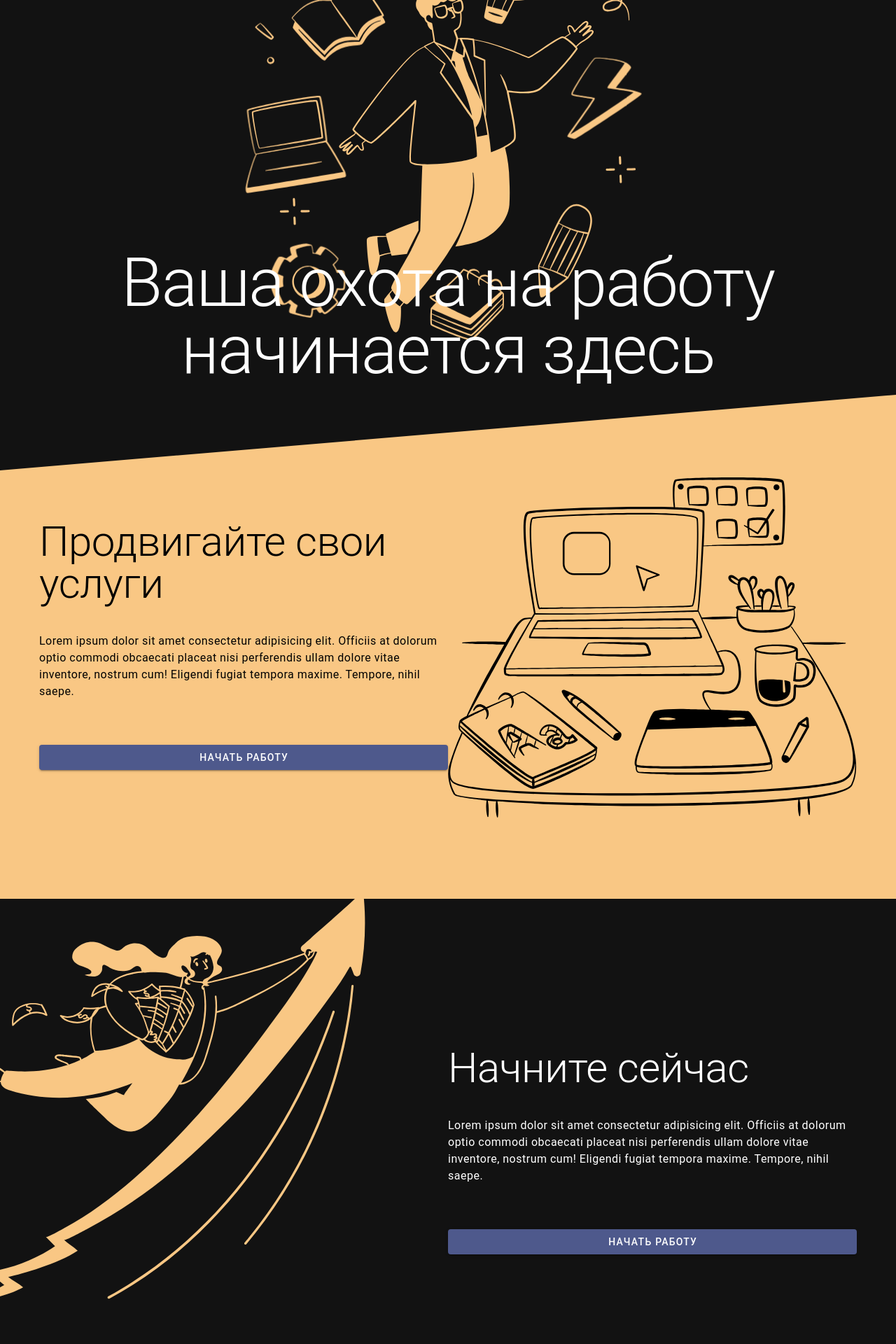
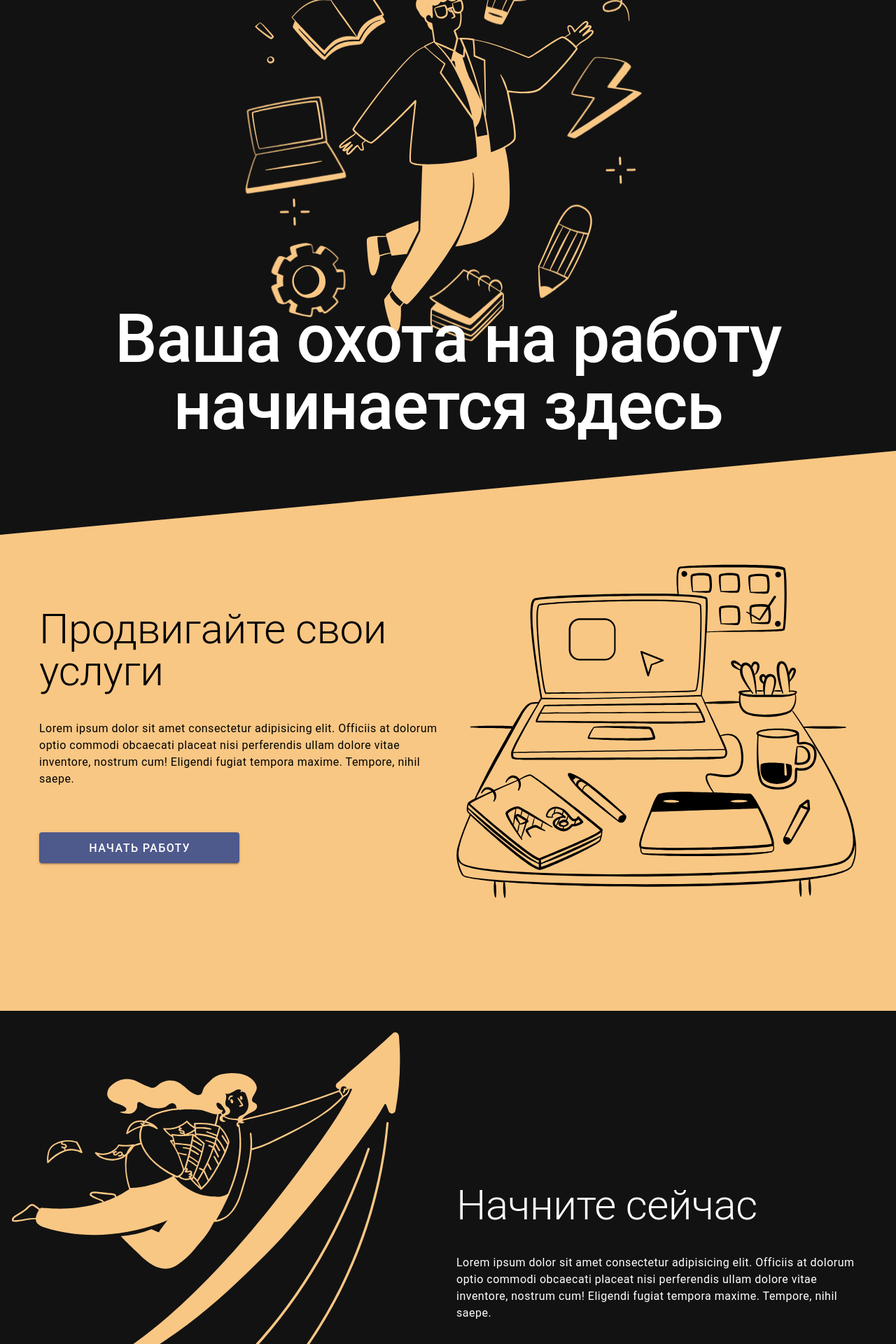
Before and after one commit to mon1gol/Work-Hunter-Frontend, a Vue app in the folder work_hunter/: page / in a window 1280 px wide. Shown: the part 220-2140 px from the top of the page at 70% size. Built offline with nearby package versions, Linux system fonts and the light colour scheme; a small style sheet from the web is missing.

Commit message:
fix homepage buttons

```diff
--- a/work_hunter/src/components/HelloWorld.vue
+++ b/work_hunter/src/components/HelloWorld.vue
@@ -1,7 +1,7 @@
 <template>
   <v-container
     class="d-flex flex-column justify-space-between align-center"
-    style="height: 90dvh; max-width: 1200px;"
+    style="height: 800px; max-width: 1200px;"
   >
     <div class="homepage-images object-appearance" style="top: 300px; left: -20px;">
       <img class="base-image human" src="../assets/homepage_human/human.svg" alt="human">
@@ -11,23 +11,23 @@
       <img class="base-image items4 swimming-inf2" src="../assets/homepage_human/items4.svg" alt="items4">
     </div>
 
-    <h1 style="z-index: 10;" class="text-h1 text-center">
+    <h1 style="z-index: 10;" class="text-h1 text-center font-weight-medium">
       Ваша охота на работу <br> начинается здесь
     </h1>
   </v-container>
 
   <div
     class=""
-    style="height: 90dvh; clip-path: polygon(0 15%, 100% 0%, 100% 100%, 0% 100%); background-color: #F9C784;"
+    style="height: 800px; clip-path: polygon(0 15%, 100% 0%, 100% 100%, 0% 100%); background-color: #F9C784;"
   >
     <v-container style="height: 100%; max-width: 1200px;" class="d-flex align-center">
-      <v-row class="" no-gutters>
+      <v-row class="">
         <v-col cols="6" class="mt-16">
           <div>
             <h1 class="text-h2 text-black mb-10">Продвигайте свои услуги</h1>
             <div class="text-body-1 text-black mb-16">Lorem ipsum dolor sit amet consectetur adipisicing elit. Officiis at dolorum optio commodi obcaecati placeat nisi perferendis ullam dolore vitae inventore, nostrum cum! Eligendi fugiat tempora maxime. Tempore, nihil saepe.</div>
           </div>
-          <v-btn color="primary" class="w-100" text to="/auth/signup">Начать работу</v-btn>
+          <v-btn size="large" color="primary" class="w-50" text to="/auth/signup">Начать работу</v-btn>
         </v-col>
         <v-col cols="6" class="">
           <v-img src="../assets/homepage_pc.svg"></v-img>
@@ -36,10 +36,10 @@
     </v-container>
   </div>
 
-  <v-container style="height: 90dvh; max-width: 1200px;" class="d-flex align-center">
-    <v-row class="" no-gutters>
-      <v-col cols="6" class="">
-        <div class="homepage-images object-appearance" style="top: 0; left: 100px;">
+  <v-container style="height: 800px; max-width: 1200px;" class="d-flex align-center">
+    <v-row>
+      <v-col cols="6">
+        <div class="homepage-images object-appearance" style="top: 0; left: 150px;">
           <img class="base-image" src="../assets/homepage_girlrocket/all.svg" alt="all">
           <img class="base-image" style="top: -120px; left: 127px;" src="../assets/homepage_girlrocket/face.svg" alt="face">
           <img class="base-image" style="top: 50px; left: 250px;" src="../assets/homepage_girlrocket/line1.svg" alt="line1">
@@ -53,7 +53,7 @@
           <h1 class="text-h2 mb-10">Начните сейчас</h1>
           <div class="text-body-1 mb-16">Lorem ipsum dolor sit amet consectetur adipisicing elit. Officiis at dolorum optio commodi obcaecati placeat nisi perferendis ullam dolore vitae inventore, nostrum cum! Eligendi fugiat tempora maxime. Tempore, nihil saepe.</div>
         </div>
-        <v-btn color="primary" class="w-100" text to="/auth/signup">Начать работу</v-btn>
+        <v-btn size="large" color="primary" class="w-50" text to="/auth/signup">Начать работу</v-btn>
       </v-col>
     </v-row>
   </v-container>
```
